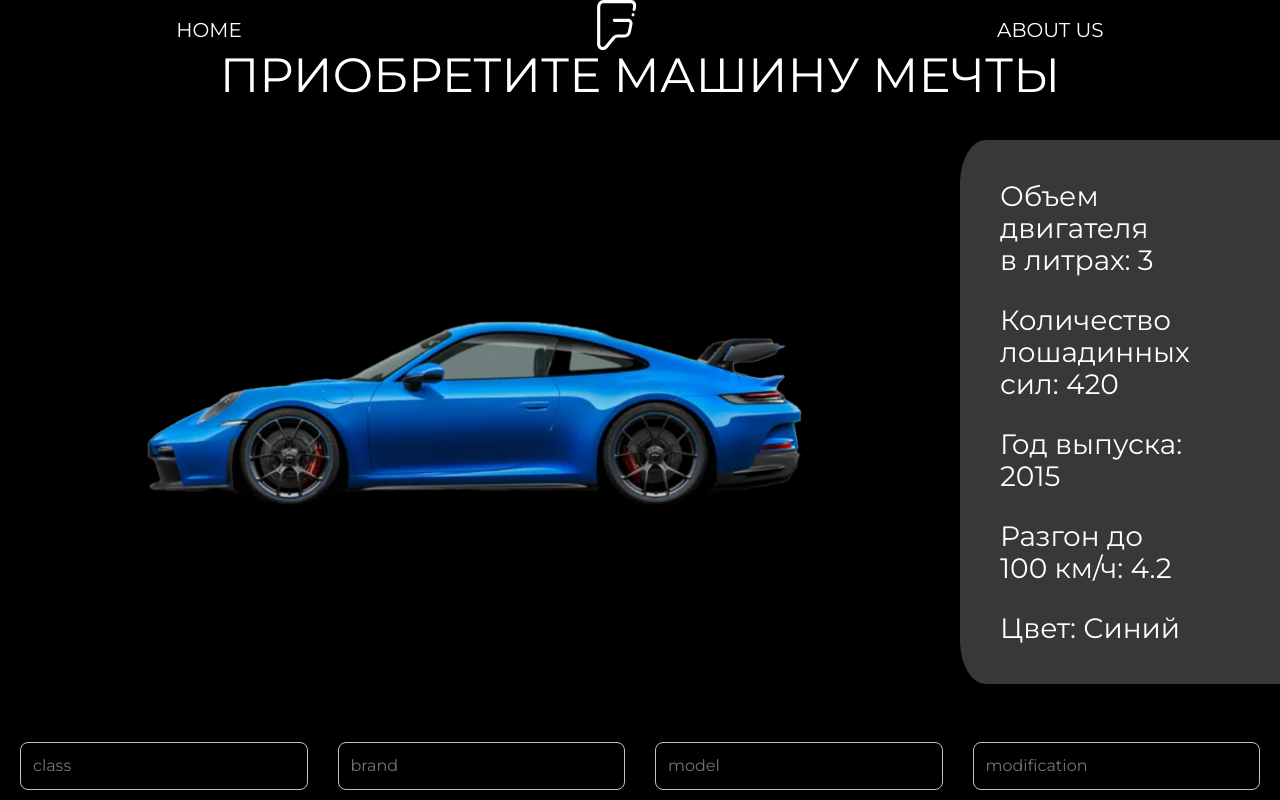
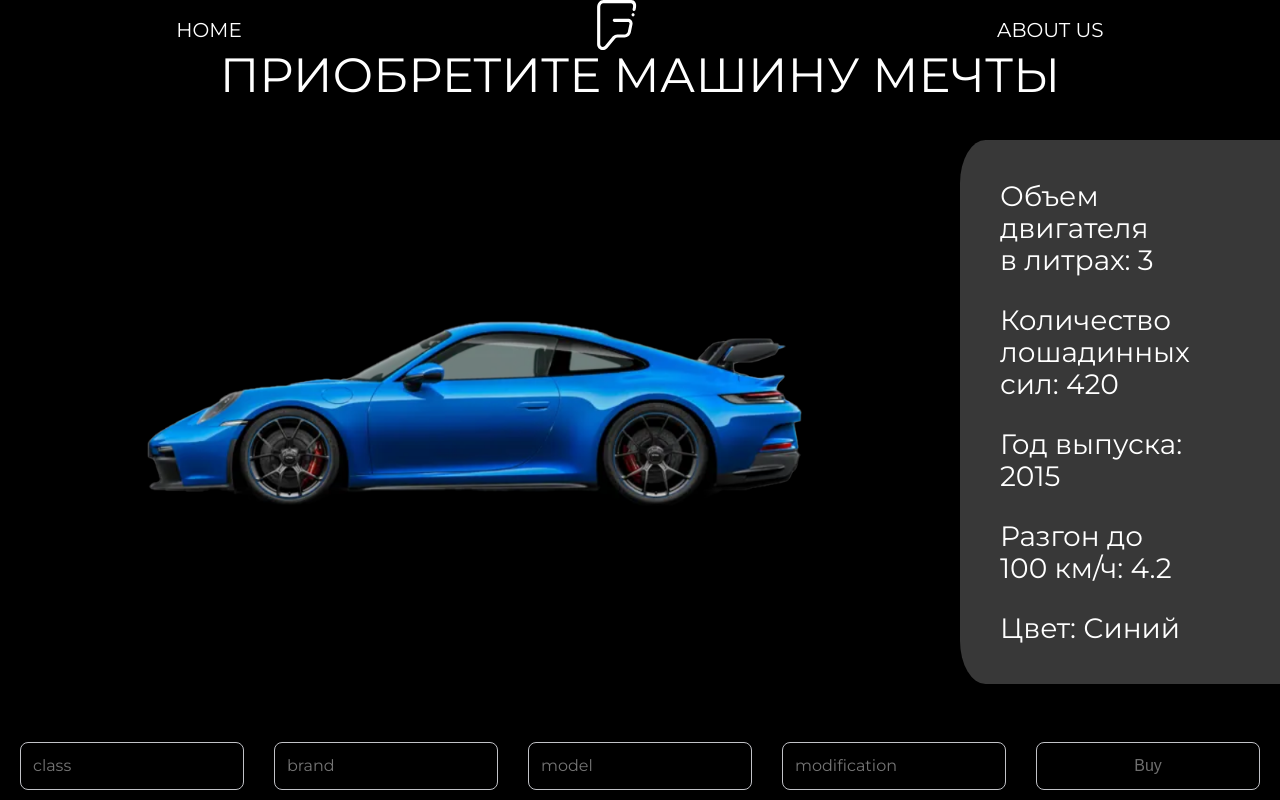
Before and after one commit to mircocosov/car-showromm, a React (Vite) app: page / in a window 1280 px wide. Built offline with nearby package versions, Linux system fonts and the light colour scheme.

Commit message:
feat modal

```diff
--- a/src/components/ui/BaseInput/BaseInput.module.scss
+++ b/src/components/ui/BaseInput/BaseInput.module.scss
@@ -1,6 +1,4 @@
 @import "@/assets/css/config";
-
-// TODO: focus visible
 
 .container {
   display: flex;
@@ -26,5 +24,5 @@
   outline: none;
   flex-grow: 1;
   background: none;
-  color: $white;
+  color: $black;
 }
--- a/src/components/ui/ControlContainer/ControlContainer.module.scss
+++ b/src/components/ui/ControlContainer/ControlContainer.module.scss
@@ -1,4 +1,4 @@
-@import '@/assets/css/config';
+@import "@/assets/css/config";
 
 .container {
   display: flex;
--- a/src/pages/Home/HomeFilters/FiltersModal/FiltersModal.module.scss
+++ b/src/pages/Home/HomeFilters/FiltersModal/FiltersModal.module.scss
@@ -1,5 +1,66 @@
+@import "@/assets/css/config";
+
 .container {
   display: flex;
   flex-direction: column;
   gap: 16px;
+  flex: 1;
 }
+
+.button {
+  display: flex;
+  align-items: center;
+  justify-content: center;
+  padding: 10px 12px;
+  border: 1px solid $gray-4;
+  background: $black;
+  color: $gray-3;
+  border-radius: 8px;
+  font-size: 16px;
+  line-height: 160%;
+  width: 100%;
+  cursor: pointer;
+  transition: 0.7s cubic-bezier(0.51, 0.92, 0.24, 1.15);
+}
+
+.button:hover {
+  background: $gray-6;
+}
+
+.title {
+  font-weight: 600;
+  font-size: 20px;
+  line-height: 150%;
+  color: $gray-3;
+  margin-bottom: 16px;
+  color: $black;
+}
+
+.prefix {
+  color: $black;
+}
+
+.input {
+  color: $black;
+}
+
+.modal__button {
+  display: flex;
+  align-items: center;
+  justify-content: center;
+  padding: 10px 12px;
+  border: 1px solid $gray-4;
+  background: $white;
+  color: $black;
+  border-radius: 8px;
+  font-size: 16px;
+  line-height: 160%;
+  width: 100%;
+  cursor: pointer;
+  transition: 0.7s cubic-bezier(0.51, 0.92, 0.24, 1.15);
+}
+
+.modal__button:hover {
+  background: $black;
+  color: $white;
+}
--- a/src/pages/Home/HomeFilters/FiltersModal/FiltersModal.tsx
+++ b/src/pages/Home/HomeFilters/FiltersModal/FiltersModal.tsx
@@ -1,19 +1,16 @@
 import { useState } from "react";
 import Modal from "@/components/ui/Modal";
-import Button from "@/components/ui/Button";
-import Select from "@/components/ui/Select";
 import Input from "@/components/ui/Input";
 import styles from "./FiltersModal.module.scss";
 
 export default function HomeModal() {
   const [isShowed, setIsShowed] = useState(false);
-  const [isInnerShowed, setIsInnerShowed] = useState(false);
 
   return (
     <div className={styles.container}>
-      <h2>Modals</h2>
-
-      <Button onClick={() => setIsShowed(true)}>Open modal</Button>
+      <button onClick={() => setIsShowed(true)} className={styles.button}>
+        Buy
+      </button>
 
       <Modal
         isShowed={isShowed}
@@ -22,31 +19,28 @@ export default function HomeModal() {
         mobileHeader="Mobile modal"
         footer={
           <>
-            <Button onClick={() => setIsShowed(false)} type="secondary">
+            <button
+              onClick={() => setIsShowed(false)}
+              className={styles.modal__button}
+            >
               Cancel
-            </Button>
-            <Button onClick={() => setIsShowed(false)} type="primary">
+            </button>
+            <button
+              onClick={() => setIsShowed(false)}
+              className={styles.modal__button}
+            >
               Submit
-            </Button>
+            </button>
           </>
         }
       >
-        <Button type="text" onClick={() => setIsInnerShowed(true)}>
-          Open another one modal
-        </Button>
-        <Select label="select" />
-        <Input />
-      </Modal>
-
-      <Modal
-        isShowed={isInnerShowed && isShowed}
-        setIsShowed={setIsInnerShowed}
-        header="Inner modal"
-        width={400}
-      >
-        <p>It is second modal inside first modal</p>
-        <Select label="select" inputtable />
-        <Input />
+        <span className={styles.title}>Заполните форму для связи с вами</span>
+        <Input
+          className={styles.input}
+          type="text"
+          label="Фамилия Имя Отчество"
+        />
+        <Input className={styles.input} type="tel" label="Номер телефона" />
       </Modal>
     </div>
   );
--- a/src/pages/Home/HomeFilters/HomeFilters.module.scss
+++ b/src/pages/Home/HomeFilters/HomeFilters.module.scss
@@ -11,7 +11,7 @@
 }
 
 .Home__ChooseCar__select {
-  max-width: 300px;
+  max-width: calc(100% / 5 - 30px * 4 / 5);
   cursor: pointer;
   background: $black;
   border: none;
--- a/src/pages/Home/HomeFilters/HomeFilters.tsx
+++ b/src/pages/Home/HomeFilters/HomeFilters.tsx
@@ -5,6 +5,7 @@ import { useCarModifications } from "@/api/car-modification";
 import { useState } from "react";
 import style from "./HomeFilters.module.scss";
 import Select from "@/components/ui/Select";
+import Modal from "./FiltersModal/FiltersModal";
 
 interface Props {
   modificationId: string | null;
@@ -78,6 +79,7 @@ export default function HomeFilters({
         }))}
         placeholder="modification"
       />
+      <Modal />
     </div>
   );
 }
```
Also changed, not shown: src/components/ui/BaseButton/BaseButton.tsx (+17 -17 lines), src/components/ui/BaseInput/BaseInput.tsx (+63 -63 lines), src/components/ui/Button/Button.tsx (+18 -28 lines), src/components/ui/Input/Input.tsx (+30 -20 lines).
